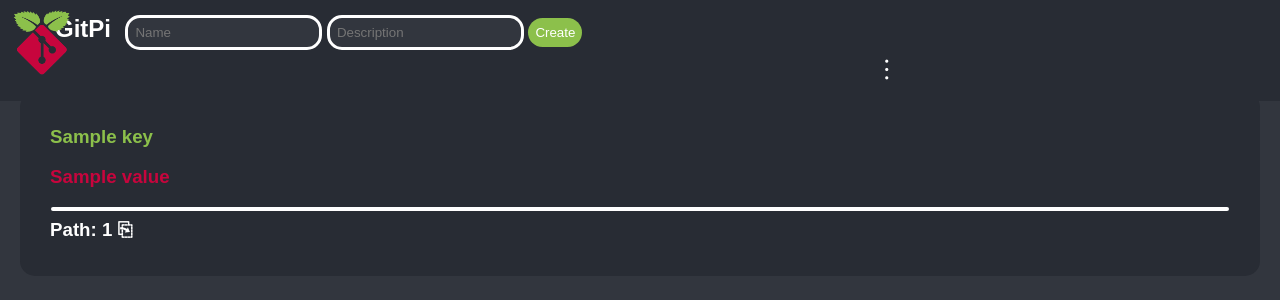
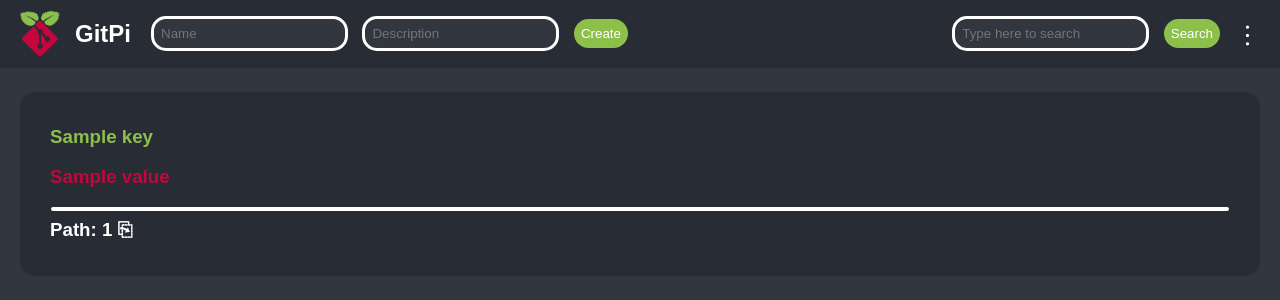
Before and after one commit to leodev12345/GitPi, a Flask app: template app/templates/index.html in a window 1280 px wide. Shown: the top 300 px of the page. Run offline with Flask 3, Linux system fonts and the light colour scheme; the template is opened without the code that fills it: most values are stand-ins (such as "Sample title", 1, 10 or a date in 2020); parts of the project's set-up code (start-up, migrations or seed data) failed here and were passed over.

Commit message:
search function

```diff
--- a/app/app.py
+++ b/app/app.py
@@ -165,6 +165,23 @@ def create_repo():
     # refresh the website after form is submitted and processed
     return redirect(url_for("create_repo"))
 
+# searching repositories
+@app.route("/search", methods=["POST"])
+@login_required
+def search():
+    # collecting info on form sumit
+    search = request.form["search"]
+    # redirect to main page if search bar is empty
+    if search == "":
+        return redirect(url_for("create_repo"))
+    # find keys with search string in name
+    search_dict = {}
+    for key in repo_dict:
+        if search in key:
+            # add found items to a new dictionary
+            search_dict[key]=repo_dict[key]
+    # render the website with the results
+    return render_template("index.html", repos=dict(reversed(list(search_dict.items()))))
 
 ############################## More options page ##############################
 
--- a/app/static/style.css
+++ b/app/static/style.css
@@ -1,106 +1,168 @@
 .topnav {
   background-color: #282c34;
   overflow: hidden;
-	padding:15px 15px;
-	padding-left: 55px;
+  padding-left: 15px;
+  padding-right: 35px;
   position: fixed;
   top: 0;
+  display: flex;
+  align-items: center;
+  justify-content: space-between;
   width: 100%;
 }
-body{
-	margin: 0;
-	padding: 0;
+
+.left-side {
+  display: flex;
+  align-items: center; /* Align logo, h2, and form vertically centered */
+  flex-grow: 1; /* This allows the left items to take available space */
+}
+
+.left-side > * {
+  margin-right: 10px; /* Adds space between the logo, h2, and form */
+}
+
+form {
+  display: flex;
+  align-items: center;
+}
+
+.label {
   background-color: #32363e;
-	font-family: Arial, sans-serif;
+  color: white;
+  border: solid;
+  border-color: white;
+  border-radius: 15px;
+  padding: 7px 7px 7px 7px;
+  margin-right: 10px; /* Space between input fields */
 }
-a{
-	text-decoration:none;
-}
-.button{
+
+.button {
   background-color: #8cc04b;
   color: white;
   border: none;
   border-radius: 15px;
   padding: 7px 7px 7px 7px;
 }
-.red-button{
+
+.more-link {
+  color: white;
+  text-decoration: none;
+  font-size: 25px;
+  margin-right: 35px;
+  margin-left: 15px; /* Push the "More" link to the far right */
+}
+
+.logo-small {
+  	width: 50px;
+	height: auto;
+  /* Adjust margins to prevent overlap */
+}
+
+.h2 {
+  display: inline;
+  padding-right: 10px;
+  color: white;
+}
+
+body {
+  margin: 0;
+  padding: 0;
+  background-color: #32363e;
+  font-family: Arial, sans-serif;
+}
+
+a {
+  text-decoration: none;
+}
+
+.button {
+  background-color: #8cc04b;
+  color: white;
+  border: none;
+  border-radius: 15px;
+  padding: 7px 7px 7px 7px;
+}
+
+.red-button {
   background-color: #c7053d;
   color: white;
   border: none;
   border-radius: 15px;
   padding: 7px 7px 7px 7px;
 }
-.red-button:hover{
+
+.red-button:hover {
   background-color: #e30545;
 }
-.red-button:active{
+
+.red-button:active {
   background-color: #e30545;
 }
-.button:hover{
+
+.button:hover {
   background-color: #93c94f;
 }
-.button:active{
+
+.button:active {
   background-color: #93c94f;
 }
-.button-more{
+
+.button-more {
   background-color: #8cc04b;
   color: white;
   border: none;
   border-radius: 15px;
   padding: 7px 7px 7px 7px;
-	text-decoration: none; !important
+  text-decoration: none !important;
 }
-.button-more:hover{
+
+.button-more:hover {
   background-color: green;
 }
-.button-more:active{
+
+.button-more:active {
   background-color: #8cc04b;
 }
-.h2{
+
+.h2 {
   display: inline;
   padding-right: 10px;
   color: white;
 }
-.login-text{
+
+.login-text {
   color: white;
   text-align: center;
 }
-.logo{
+
+.logo {
   width: 200px;
   height: 200px;
   margin: none;
   padding: none;
 }
-.logo-small{
-	max-height: 70%;
-	max-width: 70%;
-	width: auto;
-	height: auto;
-	position: absolute;
-	top: 5%;
-	bottom: 20%;
-	left: 0;
-	right: 100%;
-	padding-left: 0.5%;
-	margin: auto;
-}
-h3{
-	color:#c7053d;
+
+h3 {
+  color: #c7053d;
   padding-left: 15px;
 }
-h1{
+
+h1 {
   color: white;
   text-align: center;
 }
-hr{
+
+hr {
   width: 97%;
   border: 2px solid white;
   border-radius: 5px;
 }
-form{
+
+form {
   display: inline;
 }
-.label{
+
+.label {
   background-color: #32363e;
   color: white;
   border: solid;
@@ -108,21 +170,25 @@ form{
   border-radius: 15px;
   padding: 7px 7px 7px 7px;
 }
-.name{
+
+.name {
   color: #8cc04b;
 }
-.path{
+
+.path {
   color: white;
   display: inline;
 }
-.path-2{
+
+.path-2 {
   color: white;
   padding-left: 0px;
   padding-right: 0px;
   padding-top: 0px;
   padding-bottom: 0px;
 }
-.repo{
+
+.repo {
   background-color: #282c34;
   padding-top: 15px;
   padding-bottom: 35px;
@@ -136,7 +202,8 @@ form{
   margin-right: 20px;
   scroll-margin-top: 250px;
 }
-.repo-2{
+
+.repo-2 {
   background-color: #282c34;
   padding-top: 5px;
   padding-bottom: 25px;
@@ -150,7 +217,8 @@ form{
   margin-right: 30%;
   text-align: center;
 }
-.login-div{
+
+.login-div {
   background-color: #282c34;
   padding-top: 25px;
   padding-bottom: 25px;
@@ -161,7 +229,8 @@ form{
   margin-right: 30%;
   text-align: center;
 }
-.repo-div{
+
+.repo-div {
   background-color: #282c34;
   padding-top: 25px;
   padding-bottom: 25px;
@@ -176,7 +245,8 @@ form{
   margin-right: 23%;
   width: 50%;
 }
-.filex{
+
+.filex {
   background-color: #282c34;
   padding-top: 15px;
   padding-bottom: 40px;
@@ -191,47 +261,52 @@ form{
   margin-right: 30px;
   text-align: left;
 }
-.repo button{
+
+.repo button {
   text-align: right;
 }
-.desc{
+
+.desc {
   color: #c7053d;
 }
-.repo button{
+
+.repo button {
   margin-left: 97%;
 }
-.copy{
+
+.copy {
   display: inline;
 }
-.delete{
-	background-color:#c7053d;
+
+.delete {
+  background-color: #c7053d;
   color: white;
   border: none;
   border-radius: 15px;
   padding: 7px 7px 7px 7px;
 }
-.delete:hover{
+
+.delete:hover {
   background-color: red;
 }
-.repo .commit{
+
+.repo .commit {
   text-align: right;
   display: inline;
 }
-.more-link{
-	margin-left: 64%;
-	color: white;
-	text-decoration: none;
-	font-size: 25px;
-}
-.more-link-2{
+
+
+.more-link-2 {
   color: white;
   text-decoration: none;
 }
+
 @font-face {
   font-family: "DejaVuSansMono";
   src: url("/static/DejaVuSansMNerdFontMono-Regular.ttf") format("truetype");
 }
-pre{
+
+pre {
   color: white;
   font-size: 20px;
   font-family: DejaVuSansMono, monospace;
@@ -239,18 +314,22 @@ pre{
   tab-size: 4;
   -moz-tab-size: 4;
 }
-.file-tree{
+
+.file-tree {
   line-height: 23px;
 }
-.script{
+
+.script {
   font-size: 15px;
   font-family: DejaVuSansMono, monospace;
 }
-.repo-h3{
+
+.repo-h3 {
   color: white;
   text-align: left;
 }
-.files{
+
+.files {
   text-align: left;
   background-color: #32363e;
   padding-left: 20px;
@@ -260,7 +339,8 @@ pre{
   border-radius: 15px;
   overflow-x: auto;
 }
-.files-filex{
+
+.files-filex {
   text-align: left;
   background-color: #32363e;
   padding-left: 20px;
@@ -270,7 +350,8 @@ pre{
   border-radius: 15px;
   overflow-x: auto;
 }
-select{
+
+select {
   color: white;
   border: none;
   background-color: #32363e;
@@ -281,7 +362,8 @@ select{
   padding-left: 15px;
   font-size: 20px;
 }
-.branch-button{
+
+.branch-button {
   color: white;
   border: none;
   background-color: #32363e;
@@ -293,9 +375,11 @@ select{
   padding-right: 15px;
   font-size: 20px;
 }
-.branch-button:hover{
+
+.branch-button:hover {
   background-color: #52525e;
 }
+
 .hljs-ln-numbers {
   -webkit-touch-callout: none;
   -webkit-user-select: none;
@@ -309,6 +393,7 @@ select{
   vertical-align: top;
   padding-right: 5px;
 }
+
 .hljs-ln-code {
   padding-left: 10px;
 }
--- a/app/templates/index.html
+++ b/app/templates/index.html
@@ -9,12 +9,18 @@
 	</head>
 	<body>
 		<div class="topnav">
-			<img src="{{url_for('static', filename='gitpi_logo.png')}}" class="logo-small">
-			<h2 class="h2">GitPi</h2>
-			<form method="POST">
-				<input name="text" placeholder="Name" class="label" autocomplete="off">
-				<input name="desc" placeholder="Description" class="label" autocomplete="off">
- 				<input type="submit" value="Create" class="button">
+			<div class="left-side">
+				<img src="{{url_for('static', filename='gitpi_logo.png')}}" class="logo-small">
+				<h2 class="h2">GitPi</h2>
+				<form method="POST" action="{{url_for('create_repo')}}">
+					<input name="text" placeholder="Name" class="label" autocomplete="off">
+					<input name="desc" placeholder="Description" class="label" autocomplete="off">
+ 					<input type="submit" value="Create" class="button">
+				</form>
+			</div>
+			<form method="POST" action="{{url_for('search')}}">
+				<input name="search" placeholder="Type here to search" class="label" autocomplete="off">
+ 				<input type="submit" value="Search" class="button">
 			</form>
 			<a href="{{url_for('more')}}" class="more-link">&#65049;</a>
 		</div>
```
Lines whose indentation alone changed are shown as unchanged.
